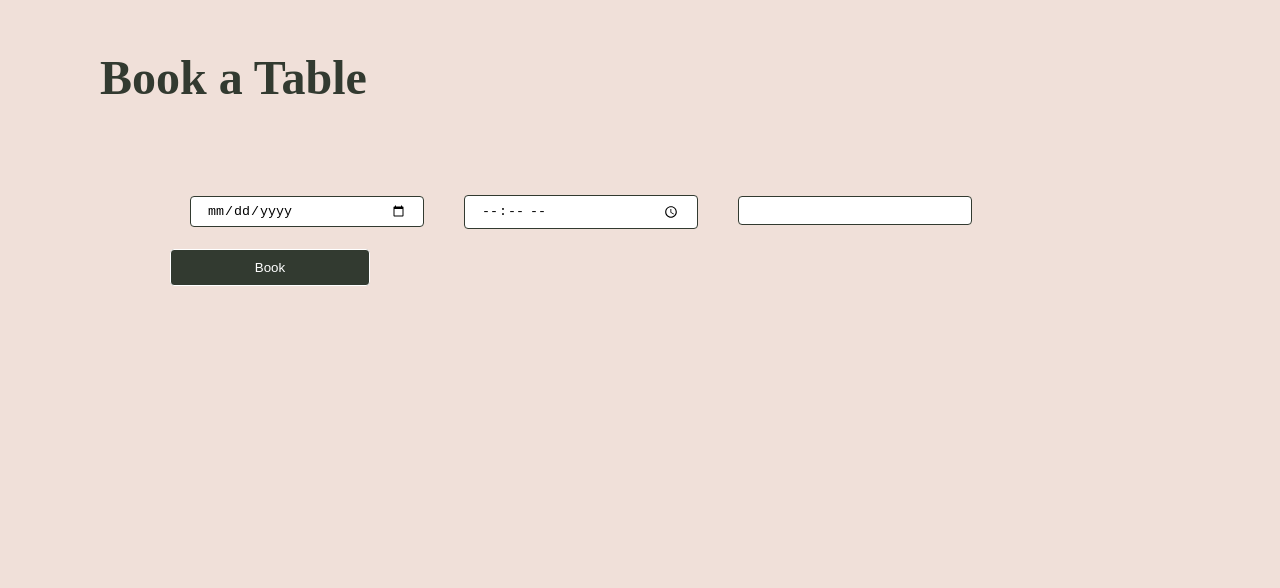
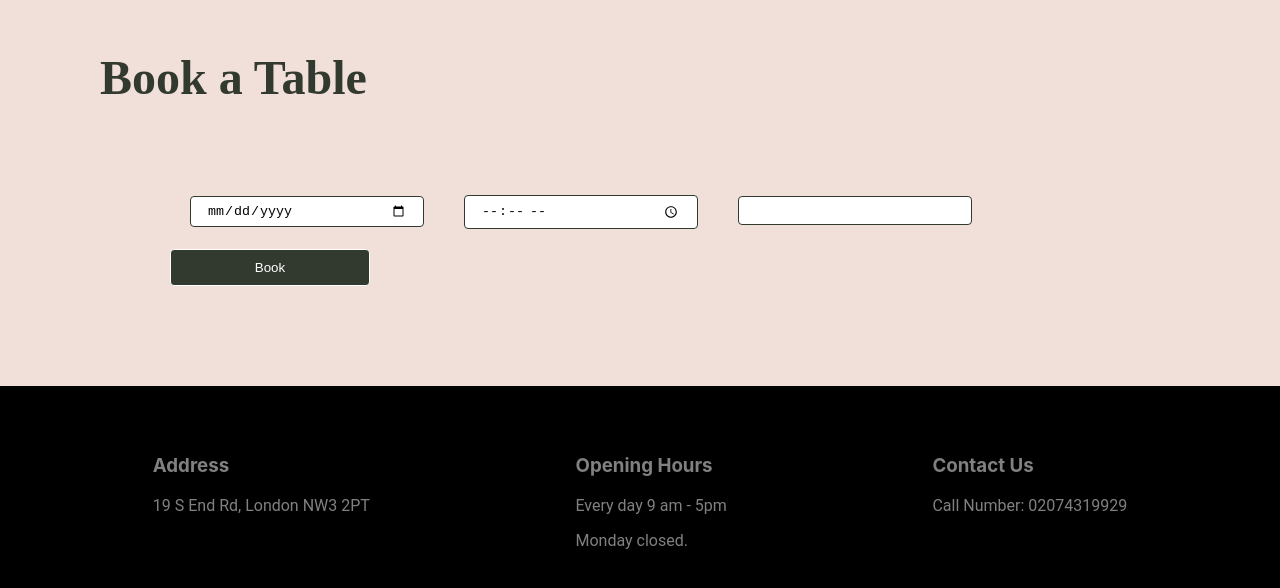
Before and after one commit to melika760/DominiqueCafeMenue, a React (Create React App) app: page / in a window 1280 px wide. Shown: the part 2724-3312 px from the top of the page. Before the commit the page ends 3110 px from the top, so only its background shows below. Built offline with nearby package versions, Linux system fonts and the light colour scheme.

Commit message:
adding footer

```diff
--- a/src/App.js
+++ b/src/App.js
@@ -2,12 +2,14 @@ import { Fragment } from "react";
 import Header from "./Components/Header";
 import AboutUs from "./Components/AboutUs";
 import Reserve from "./Components/Reserve";
+import Footer from "./Components/Footer";
 function App() {
   return (
 <Fragment>
 <Header/>
 <AboutUs/>
 <Reserve/>
+<Footer/>
 </Fragment>
   );
 }
--- /dev/null
+++ b/src/Components/Footer.js
@@ -0,0 +1,20 @@
+import styles from "./Footer.module.css"
+export default function Footer(){
+    return(
+        <div className={styles.wraper} >
+<div>
+    <h3>Address</h3>
+    <p>19 S End Rd, London NW3 2PT</p>
+</div>
+<div>
+    <h3>Opening Hours</h3>
+    <p> Every day 9 am - 5pm</p>
+    <p> Monday closed.</p>
+</div>
+<div>
+    <h3>Contact Us</h3>
+    <p>Call Number: 02074319929</p>
+</div>
+        </div>
+    )
+}
--- /dev/null
+++ b/src/Components/Footer.module.css
@@ -0,0 +1,7 @@
+.wraper{
+    background-color: black;
+    color: gray;
+    display: flex;
+    justify-content: space-around;
+    padding: 50px;
+}
```
Also changed, not shown: src/Components/Nav.js (added), src/Components/Nav.module.css (added).
